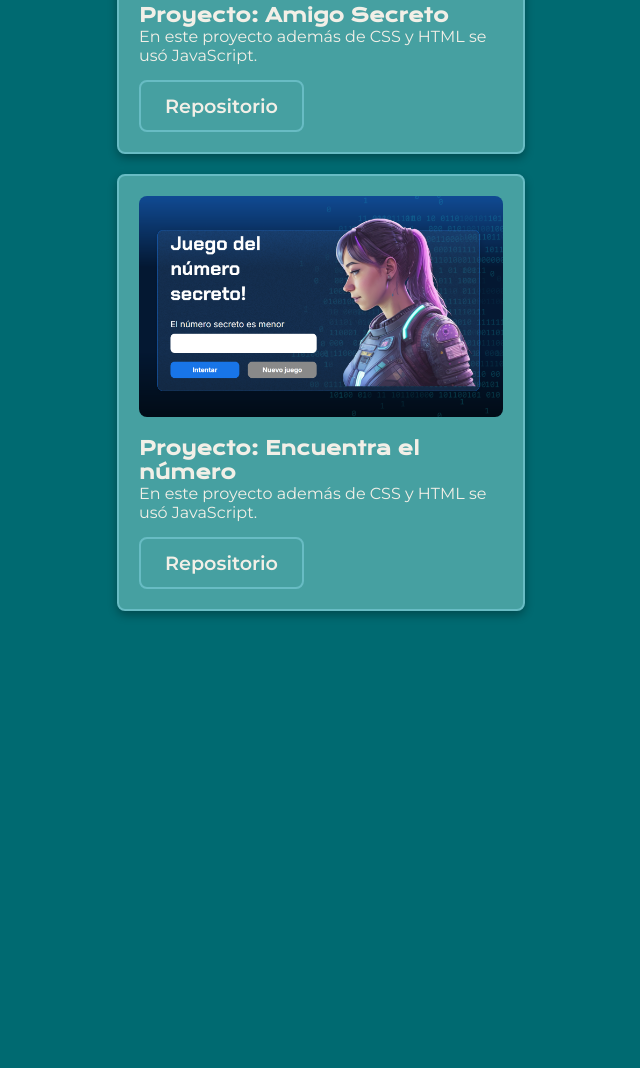
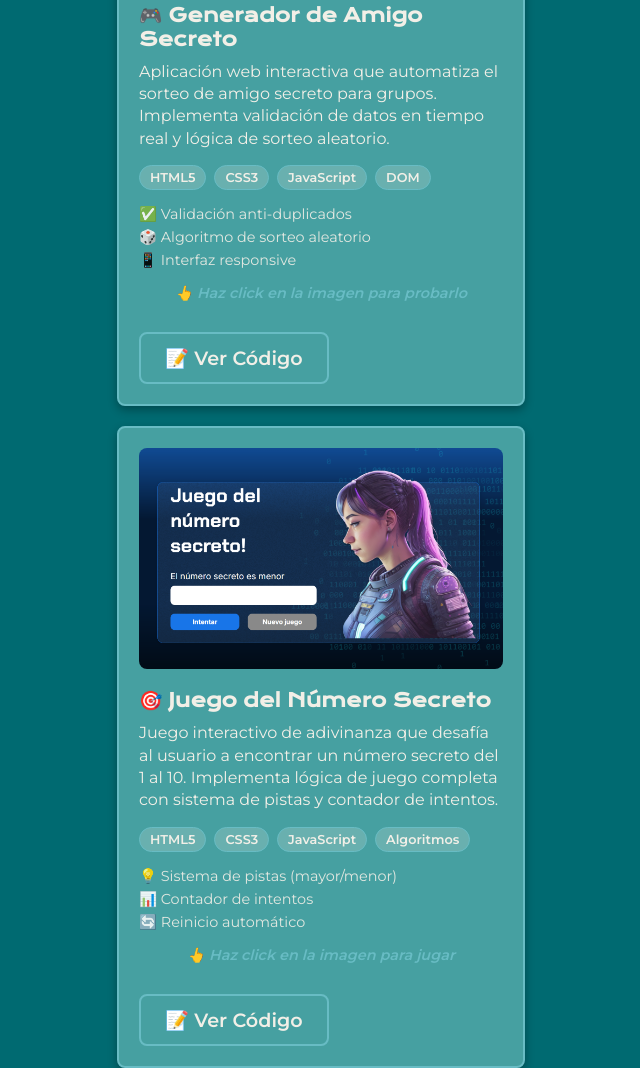
Before and after one commit to deyerj/portafolio-deyer, a plain HTML site: page projects.html in a window 1280 px wide. Shown: the part 591-1659 px from the top of the page, without its empty margins (95-735 px from the left). Before the commit the page ends 1286 px from the top, so only its background shows below. Drawn offline with nearby package versions, Linux system fonts and the light colour scheme.

Commit message:
Mejoras en descripciones de proyectos y estilos

```diff
--- a/projects.html
+++ b/projects.html
@@ -24,18 +24,48 @@
                     <a href="proyectos/01proyectoUno/index.html" target="_blank">
                     <img src="proyectos/01proyectoUno/assets/img1.png" alt="Vista previa del proyecto">
                     </a>
-                    <h3>Proyecto: Amigo Secreto</h3>
-                    <p>En este proyecto además de CSS y HTML se usó JavaScript.</p>
-                    <a class="boton__repositorio" href="https://github.com/deyerj/challenge-amigoSecreto" target="_blank">Repositorio</a>
+                    <h3>🎮 Generador de Amigo Secreto</h3>
+                    <p class="proyecto__descripcion">Aplicación web interactiva que automatiza el sorteo de amigo secreto para grupos. Implementa validación de datos en tiempo real y lógica de sorteo aleatorio.</p>
+
+                    <div class="proyecto__tecnologias">
+                        <span class="tech-tag">HTML5</span>
+                        <span class="tech-tag">CSS3</span>
+                        <span class="tech-tag">JavaScript</span>
+                        <span class="tech-tag">DOM</span>
+                    </div>
+
+                    <div class="proyecto__caracteristicas">
+                        <p class="caracteristica">✅ Validación anti-duplicados</p>
+                        <p class="caracteristica">🎲 Algoritmo de sorteo aleatorio</p>
+                        <p class="caracteristica">📱 Interfaz responsive</p>
+                    </div>
+
+                    <p class="demo-hint">👆 Haz click en la imagen para probarlo</p>
+                    <a class="boton__repositorio" href="https://github.com/deyerj/challenge-amigoSecreto" target="_blank">📝 Ver Código</a>
                 </div>
 
                 <div class="proyecto">
                     <a href="proyectos/02proyectoDos/index.html" target="_blank">
                     <img src="proyectos/02proyectoDos/img/img1.png" alt="Vista previa del proyecto">
                     </a>
-                    <h3>Proyecto: Encuentra el número</h3>
-                    <p>En este proyecto además de CSS y HTML se usó JavaScript.</p>
-                    <a class="boton__repositorio" href="https://github.com/deyerj/juego-alura" target="_blank">Repositorio</a>
+                    <h3>🎯 Juego del Número Secreto</h3>
+                    <p class="proyecto__descripcion">Juego interactivo de adivinanza que desafía al usuario a encontrar un número secreto del 1 al 10. Implementa lógica de juego completa con sistema de pistas y contador de intentos.</p>
+
+                    <div class="proyecto__tecnologias">
+                        <span class="tech-tag">HTML5</span>
+                        <span class="tech-tag">CSS3</span>
+                        <span class="tech-tag">JavaScript</span>
+                        <span class="tech-tag">Algoritmos</span>
+                    </div>
+
+                    <div class="proyecto__caracteristicas">
+                        <p class="caracteristica">💡 Sistema de pistas (mayor/menor)</p>
+                        <p class="caracteristica">📊 Contador de intentos</p>
+                        <p class="caracteristica">🔄 Reinicio automático</p>
+                    </div>
+
+                    <p class="demo-hint">👆 Haz click en la imagen para jugar</p>
+                    <a class="boton__repositorio" href="https://github.com/deyerj/juego-alura" target="_blank">📝 Ver Código</a>
                 </div>
                 </div>
             <!-- <h1 class="presentacion__contenido__titulo">Data Science</h1>
--- a/styles/styles.css
+++ b/styles/styles.css
@@ -143,15 +143,68 @@ body{
 .proyecto img {
   width: 100%;
   border-radius: 8px;
+  cursor: pointer;
+  transition: transform 0.2s;
+}
+
+.proyecto img:hover {
+  transform: scale(1.02);
 }
 
 .proyecto h3 {
   font-family: var(--fuente-krona);
   margin-top: 15px;
+  margin-bottom: 10px;
 }
 
 .proyecto p {
   font-family: var(--fuente-montserrat);
+}
+
+/* NUEVOS ESTILOS PARA LAS MEJORAS */
+.proyecto__descripcion {
+  font-size: 1rem;
+  line-height: 1.4;
+  margin-bottom: 15px;
+  color: var(--color-secundaria);
+}
+
+.proyecto__tecnologias {
+  display: flex;
+  flex-wrap: wrap;
+  gap: 8px;
+  margin-bottom: 15px;
+}
+
+.tech-tag {
+  background: rgba(242, 239, 231, 0.2);
+  border: 1px solid var(--color-terciaria);
+  color: var(--color-secundaria);
+  padding: 4px 10px;
+  border-radius: 15px;
+  font-size: 0.8rem;
+  font-weight: 600;
+  font-family: var(--fuente-montserrat);
+}
+
+.proyecto__caracteristicas {
+  margin-bottom: 15px;
+}
+
+.caracteristica {
+  font-size: 0.9rem;
+  margin-bottom: 5px;
+  color: var(--color-secundaria);
+  opacity: 0.9;
+}
+
+.demo-hint {
+  font-style: italic;
+  font-size: 0.9rem;
+  text-align: center;
+  margin-bottom: 15px;
+  color: var(--color-terciaria);
+  font-weight: 600;
 }
 
 .boton__repositorio {
@@ -216,6 +269,14 @@ body{
 
     .presentacion__contenido {
         align-items: center;
+    }
+
+    .proyecto__tecnologias {
+        justify-content: center;
+    }
+
+    .tech-tag {
+        font-size: 0.75rem;
     }
 }
 
@@ -300,4 +361,12 @@ body{
     font-size: 1.2rem;
     padding: 16px;
   }
+
+  .proyecto__descripcion {
+    font-size: 0.9rem;
+  }
+
+  .caracteristica {
+    font-size: 0.8rem;
+  }
 }
```
